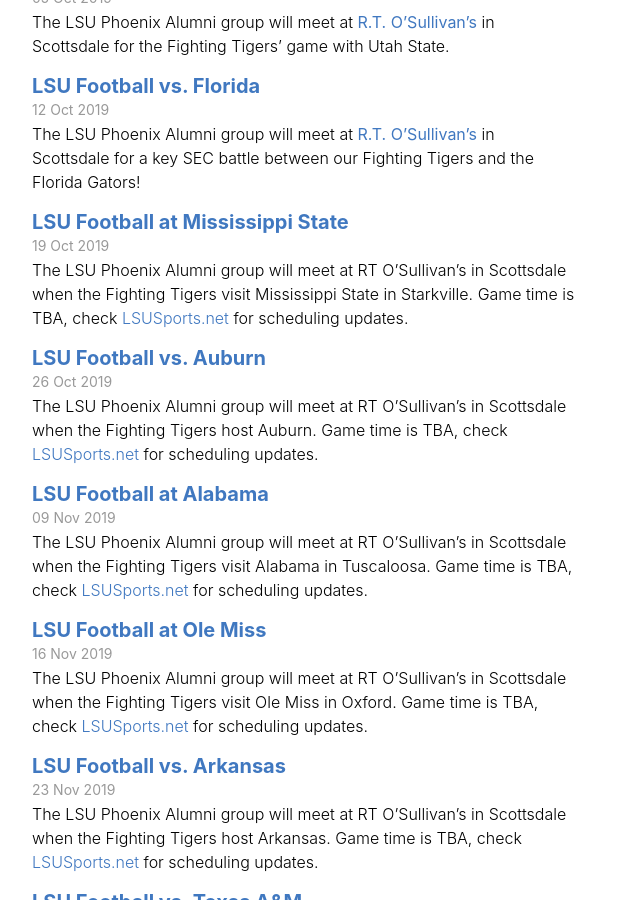
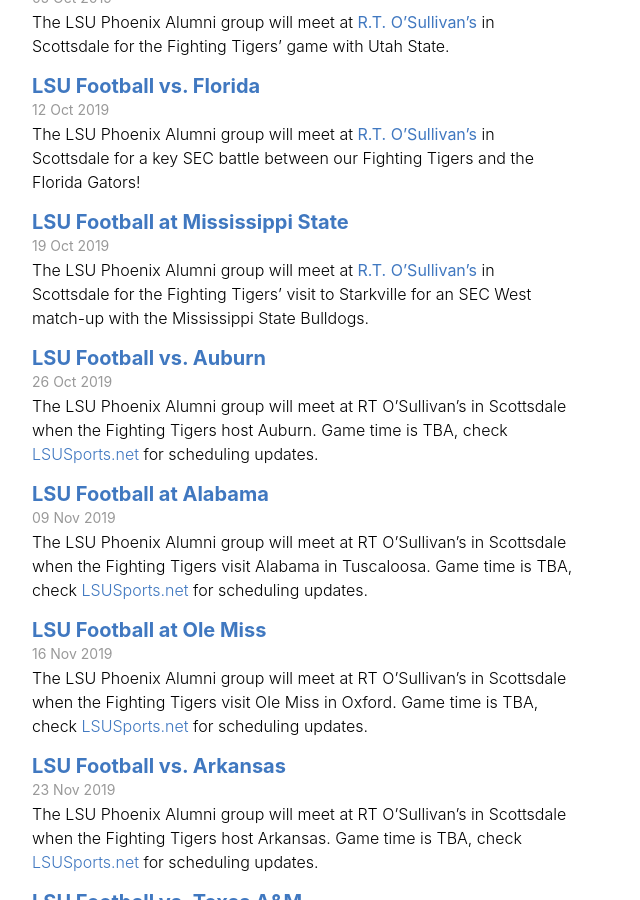
Before and after one commit to lsu-phoenix-alumni/lsu-phoenix-alumni.github.io, a Jekyll site: the page built from _pages/events.html, in a window 1280 px wide and 900 px high, scrolled down 821 px. Shown: the whole window, without its empty margins (0-640 px from the left). Built offline with Jekyll 4.4.1, drawn with Linux system fonts in a browser that asks for light colours.

Commit message:
Updated Lsu At Mississippi State

```diff
--- a/_events/lsu-at-mississippi-state.markdown
+++ b/_events/lsu-at-mississippi-state.markdown
@@ -6,6 +6,6 @@
 position: 7
 ---
 
-The LSU Phoenix Alumni group will meet at RT O'Sullivan's in Scottsdale when the Fighting Tigers visit Mississippi State in Starkville. Game time is TBA, check [LSUSports.net](http://www.lsusports.net/SportSelect.dbml?SPID=2164&SPSID=27811&DB_OEM_ID=5200&_ga=2.61742444.1994479276.1565745145-1475237789.1565745143) for scheduling updates.
+The LSU Phoenix Alumni group will meet at **[R.T. O'Sullivan's](https://goo.gl/maps/3MjPdBhDfGWxt53HA)** in Scottsdale for the Fighting Tigers' visit to Starkville for an SEC West match-up with the Mississippi State Bulldogs.
 
-<iframe src="https://www.google.com/maps/embed?pb=!1m18!1m12!1m3!1d3327.8607090421488!2d-111.91242458479998!3d33.47897708076575!2m3!1f0!2f0!3f0!3m2!1i1024!2i768!4f13.1!3m3!1m2!1s0x872b0bd6e7e84a29%3A0xfffedd7400a1f039!2sR.T.\+O'Sullivans\+Sports\+Grill!5e0!3m2!1sen!2sus!4v1565217587540!5m2!1sen!2sus" width="600" height="450" frameborder="0" style="border:0" allowfullscreen></iframe>
+Game time is TBA; check **[LSUSports.net](http://www.lsusports.net/SportSelect.dbml?SPID=2164&SPSID=27811&DB_OEM_ID=5200&_ga=2.61742444.1994479276.1565745145-1475237789.1565745143)** for schedule updates.
```
